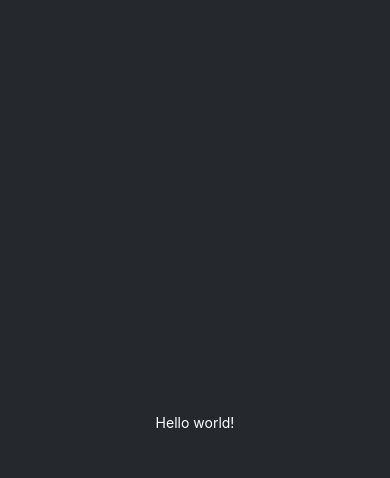
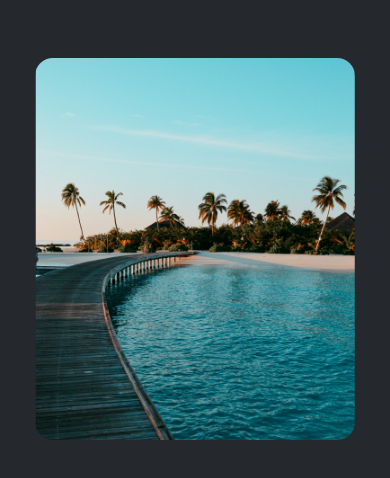
Before and after one commit to arjorb/StickerSmash, a React Native app: screen / in a window 390 px wide. Shown: the top 478 px of the page. Built offline with nearby package versions, Linux system fonts and the light colour scheme.

Commit message:
refactor: Add lazy loading for images in App.js

```diff
--- a/App.js
+++ b/App.js
@@ -1,11 +1,13 @@
-import { StatusBar } from 'expo-status-bar';
-import { StyleSheet, Text, View } from 'react-native';
+import { StatusBar } from "expo-status-bar";
+import { Image, StyleSheet, Text, View } from "react-native";
 
+const PlaceholderImage = require("./assets/images/background-image.png");
 export default function App() {
   return (
     <View style={styles.container}>
-      <Text style={{color: '#fff'}}>Hello world!</Text>
-      <StatusBar style="auto" />
+      <View style={styles.imageContainer}>
+        <Image source={PlaceholderImage} style={styles.image} />
+      </View>
     </View>
   );
 }
@@ -13,8 +15,18 @@
 const styles = StyleSheet.create({
   container: {
     flex: 1,
-    backgroundColor: '#25292e',
-    alignItems: 'center',
-    justifyContent: 'center',
+    backgroundColor: "#25292e",
+    alignItems: "center",
+  },
+  imageContainer: {
+    width: 320,
+    height: 440,
+    paddingTop: 58,
+
+  },
+  image: {
+    width: "100%",
+    height: "100%",
+    borderRadius: 18,
   },
 });
```
